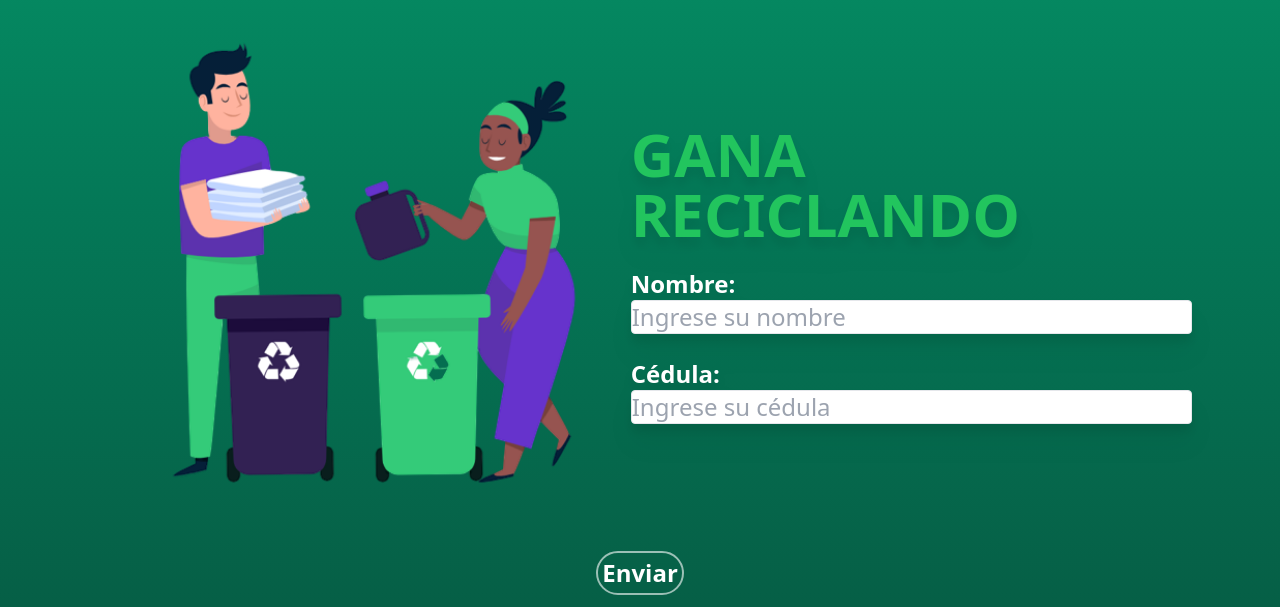
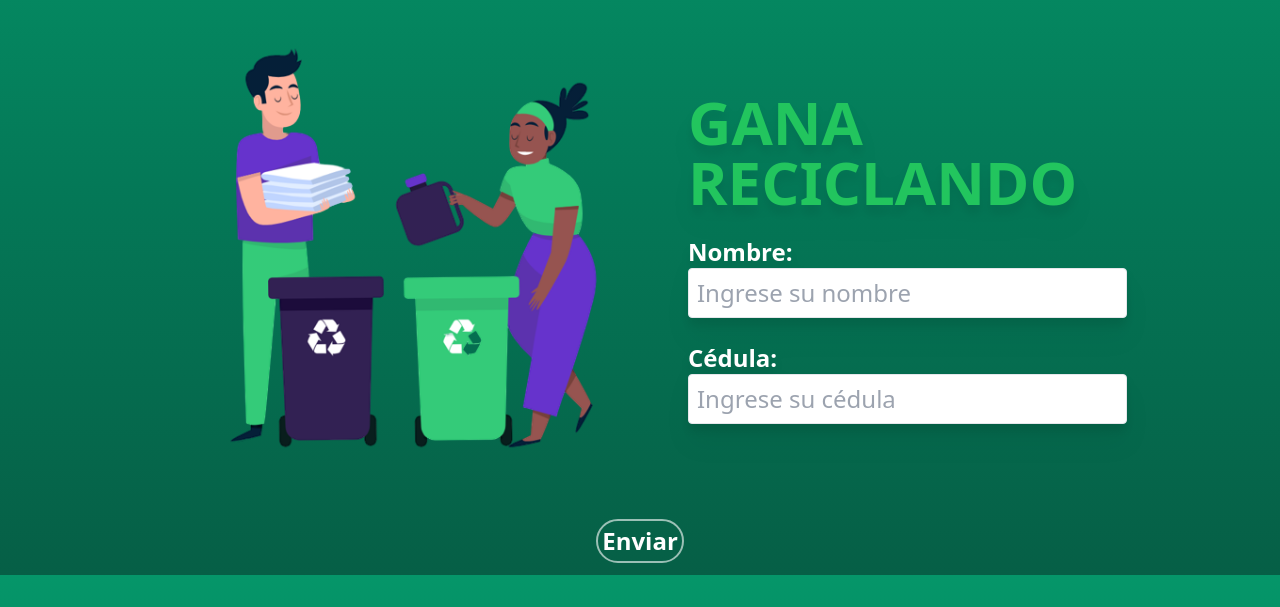
Before and after one commit to camila-duarte/JaRecycla, a plain HTML site: page templates/vista1.html in a window 1280 px wide. Shown: the part 193-800 px from the top of the page. Drawn offline with nearby package versions, Linux system fonts and the light colour scheme.

Commit message:
update final adiios

```diff
--- a/templates/vista1.html
+++ b/templates/vista1.html
@@ -8,21 +8,23 @@
 <title>Ja Recycla</title>
 </head>
 
-<body class="min-height-100 bg-gradient-to-t from-emerald-800 via-emerald-700 to-emerald-600">
-    <div class="flex flex-col min-h-screen justify-center items-center">
+<body class="bg-gradient-to-t from-emerald-800 via-emerald-700 to-emerald-600">
+    <div class="flex flex-col justify-center items-center">
       <div class="w-1/4 flex justify-center">
         <img src="/image/JA_RECYCLA_CON_ESPACIO_COMPLETO-removebg-preview.png" alt="Logo" class="object-center w-56 ">
       </div>
-      <main class="flex-grow flex items-center justify-center ">
-        <div class="flex items-center">
+      <main class="flex-grow flex items-center justify-center">
+        <div class="flex gap-[3rem] items-center w-[85%] h-[65.3vh]">
           <img src="/image/personas.png" alt="Imagen" class="w-1/2">
-          <div class="pl-2 text-2xl drop-shadow-xl">
+          <div class="text-2xl drop-shadow-xl">
 
-            <h2 class="text-green-500 font-semibold text-shadow mb-6 text-6xl ">GANA RECICLANDO</h2>
-            <label class="block font-semibold text-white">Nombre:</label>
-            <input class="w-full border rounded mb-6" type="text" placeholder="Ingrese su nombre">
-            <label class="block font-semibold text-white">Cédula:</label>
-            <input class="w-full border rounded" type="text" placeholder="Ingrese su cédula">
+            <h2 class="text-green-500 font-semibold text-shadow mb-6 text-6xl">GANA RECICLANDO</h2>
+            <form action="" method="">
+              <label class="block font-semibold text-white">Nombre:</label>
+              <input class="w-full border rounded mb-6 p-2" type="text" placeholder="Ingrese su nombre">
+              <label class="block font-semibold text-white">Cédula:</label>
+              <input class="w-full border rounded p-2" type="text" placeholder="Ingrese su cédula">
+            </form>
           </div>
         </div>
       </main>
```
